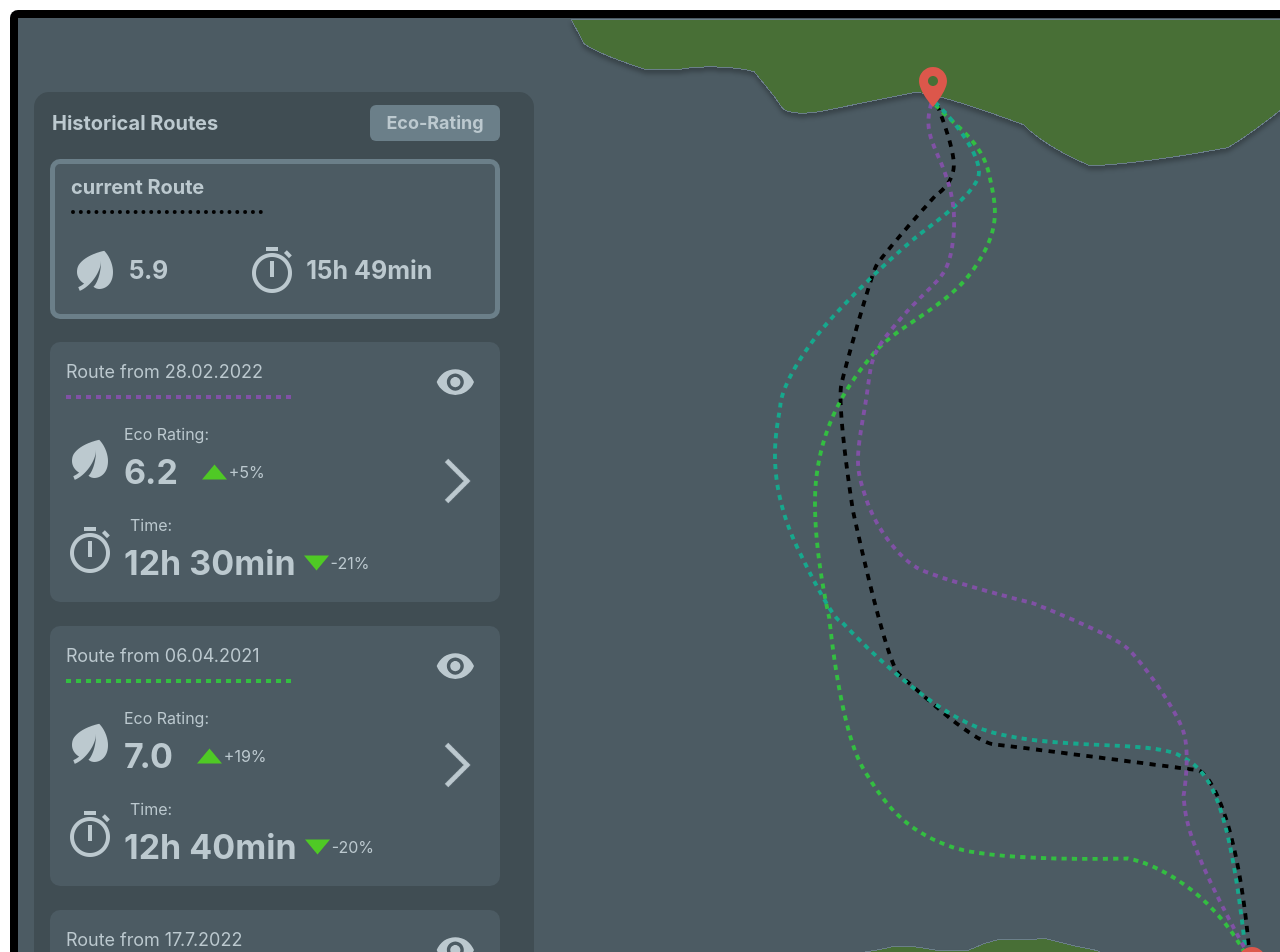
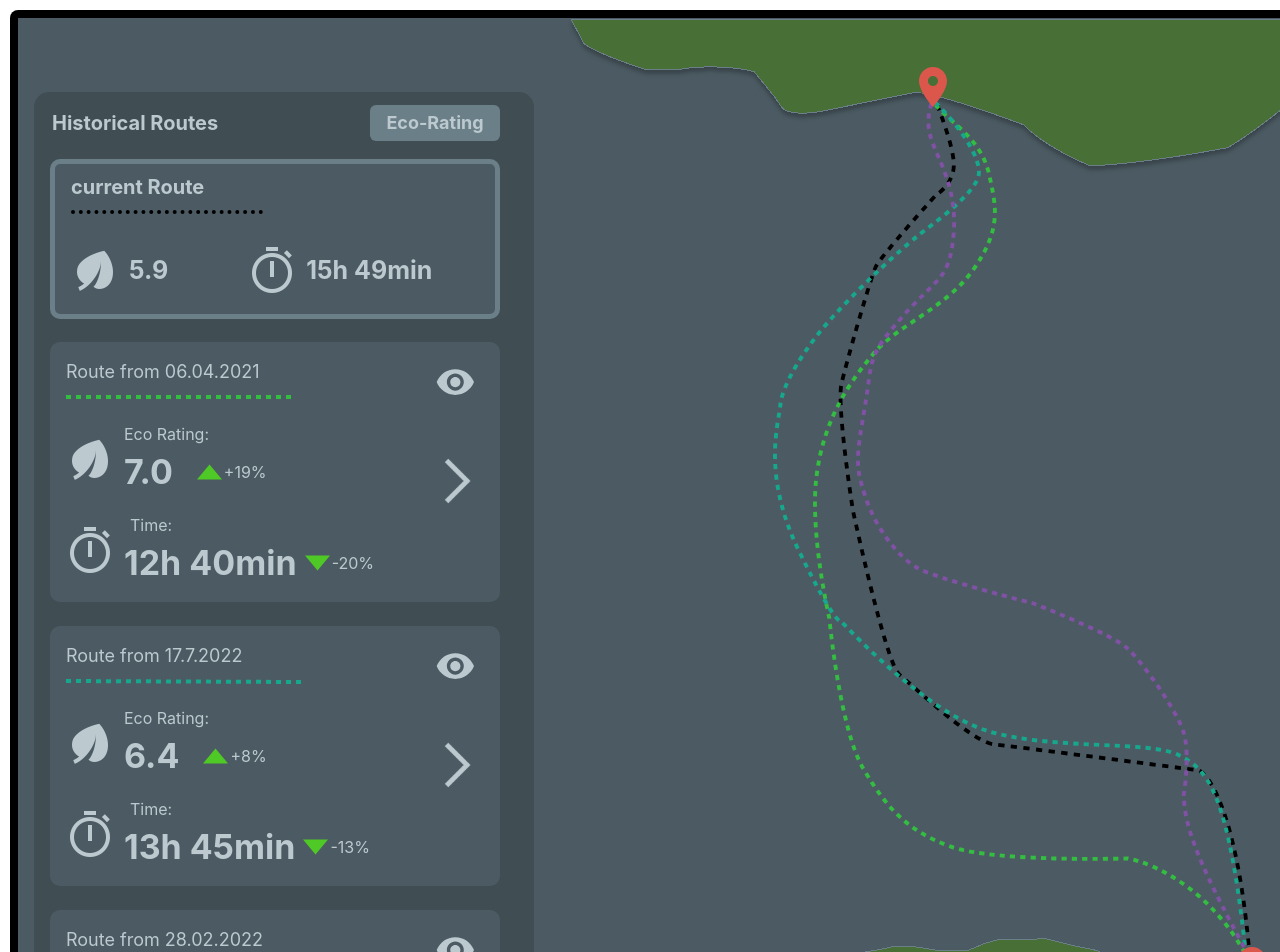
Before and after one commit to Trallianz/MariData_HEI, a React (Create React App) app in the folder maridata/: page / in a window 1280 px wide. Shown: the top 952 px of the page. Built offline with nearby package versions, Linux system fonts and the light colour scheme.

Commit message:
sorted routes in ShipContext, cleaned code Panel

```diff
--- a/maridata/src/ShipContext.tsx
+++ b/maridata/src/ShipContext.tsx
@@ -32,9 +32,9 @@ export const ShipProvider: React.FC<React.PropsWithChildren> = ({ children }: an
 
     //the state of a list of all routes
     const [orderedRoutes, setOrderedRoutes] = useState([
-        { date: '28.02.2022', eco_rating: 6.2, time_driven: 680, time_anchor: 70, speed: 6.1, ship_type: 'RoRo', fuel_consumption: 9436, co2_factor: 19.4, distance: 428, capacity: 31759, route_color: 'purple', shown_on_map: true },
         { date: '06.04.2021', eco_rating: 7.0, time_driven: 725, time_anchor: 35, speed: 6.8, ship_type: 'RoRoPax', fuel_consumption: 8953, co2_factor: 17.5, distance: 399, capacity: 43769, route_color: 'green', shown_on_map: true },
-        { date: '17.7.2022', eco_rating: 6.4, time_driven: 700, time_anchor: 125, speed: 5.4, ship_type: 'RoPax', fuel_consumption: 11946, co2_factor: 16.3, distance: 486, capacity: 38561, route_color: 'blue', shown_on_map: true }
+        { date: '17.7.2022', eco_rating: 6.4, time_driven: 700, time_anchor: 125, speed: 5.4, ship_type: 'RoPax', fuel_consumption: 11946, co2_factor: 16.3, distance: 486, capacity: 38561, route_color: 'blue', shown_on_map: true },
+        { date: '28.02.2022', eco_rating: 6.2, time_driven: 680, time_anchor: 70, speed: 6.1, ship_type: 'RoRo', fuel_consumption: 9436, co2_factor: 19.4, distance: 428, capacity: 31759, route_color: 'purple', shown_on_map: true }
     ]);
 
     return (
--- a/maridata/src/components/RoutePanel.tsx
+++ b/maridata/src/components/RoutePanel.tsx
@@ -14,7 +14,6 @@ import TimeCalc from './TimeCalc';
 import { ShipContext } from '../ShipContext';
 import red_triangle from "./../icons/arrow_down_red.svg";
 import red_triangle_rotated from "./../icons/arrow_red_up.svg";
-import gray_triangel from "./../icons/arrow_grey.svg";
 import green_triangle from "./../icons/arrow_up_green.svg";
 import green_triangle_rotated from "./../icons/arrow_green_down.svg";
 
@@ -46,54 +45,25 @@ const RoutePanel = (props: any) => {
     }
 
 
-    //calculate diferences
-
-    let triangle = gray_triangel;
-
+    //calculate differences
     function showTriangleEco(c: number, s: number) {
         const sum = c - s
-        if (sum > 0) {
-            triangle = red_triangle
-            return (triangle)
-        }
-        else {
-            triangle = green_triangle
-            return (triangle)
-        }
-    }
-
-    function getDifferenceEco(x: number, y: number) {
-        //example "-60%"
-        if (x >= y) {
-            return (Math.round(((y / x) * 100) - 100) + "%");
-        }
-        //example "+60%"
-        else {
-            return ("+" + Math.round(((y / x) * 100) - 100) + "%");
-        }
+        if (sum > 0) return (red_triangle)
+        else return (green_triangle)
     }
 
     function showTriangleTime(c: number, s: number) {
         const sum = c - s
-        if (sum < 0) {
-            triangle = red_triangle_rotated
-            return (triangle)
-        }
-        else {
-            triangle = green_triangle_rotated
-            return (triangle)
-        }
+        if (sum < 0) return (red_triangle_rotated)
+        else return (green_triangle_rotated)
     }
 
-    function getDifferenceTime(x: number, y: number) {
+    //returns difference in percent
+    function getDifference(x: number, y: number) {
         //example "-60%"
-        if (x >= y) {
-            return (Math.round(((y / x) * 100) - 100) + "%");
-        }
+        if (x >= y) return (Math.round(((y / x) * 100) - 100) + "%");
         //example "+60%"
-        else {
-            return ("+" + Math.round(((y / x) * 100) - 100) + "%");
-        }
+        else return ("+" + Math.round(((y / x) * 100) - 100) + "%");
     }
 
     //passes the route data (props) to the detailed comparison site
@@ -163,7 +133,7 @@ const RoutePanel = (props: any) => {
                                 <p className='eco_rating'>{props.eco_rating.toFixed(1)}</p>
                                 <div className='eco_rating_comparison'>
                                     <img src={showTriangleEco(shipProp.currentRoute.eco_rating, props.eco_rating)} alt="" />
-                                    {getDifferenceEco(shipProp.currentRoute.eco_rating, props.eco_rating)}
+                                    {getDifference(shipProp.currentRoute.eco_rating, props.eco_rating)}
                                 </div>
                             </div>
                         </div>
@@ -178,7 +148,7 @@ const RoutePanel = (props: any) => {
                                 <p className='time'>{TimeCalc(props.time_driven + props.time_anchor)}</p>
                                 <div className='time_comparison'>
                                     <img src={showTriangleTime((shipProp.currentRoute.time_driven + shipProp.currentRoute.time_anchor), (props.time_driven + props.time_anchor))} alt="" />
-                                    {getDifferenceTime((shipProp.currentRoute.time_driven + shipProp.currentRoute.time_anchor), (props.time_driven + props.time_anchor))}
+                                    {getDifference((shipProp.currentRoute.time_driven + shipProp.currentRoute.time_anchor), (props.time_driven + props.time_anchor))}
                                 </div>
                             </div>
                         </div>
```
